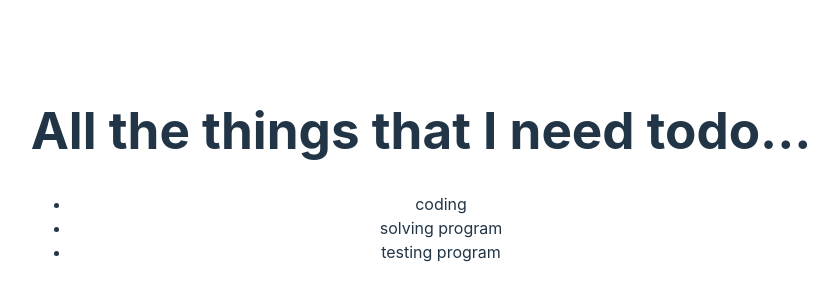
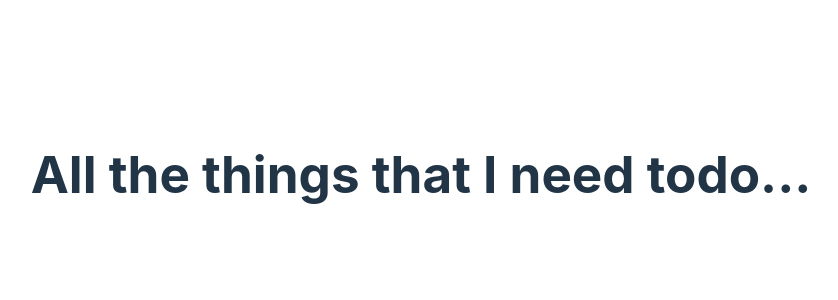
Before and after one commit to GitHubOshin/ts-react, a React (Vite) app: page / in a window 1280 px wide. Shown: the part 226-526 px from the top of the page, without its empty margins (219-1057 px from the left). Built offline with nearby package versions, Linux system fonts and the light colour scheme.

Commit message:
useState: create useState

```diff
--- a/src/App.tsx
+++ b/src/App.tsx
@@ -1,12 +1,10 @@
+import { useState } from 'react'
 import './App.css'
 import TaskList from './components/TaskList'
+import Item from './models/item'
 
 function App() {
-  const items = [
-    { id: 1, name: 'coding' },
-    { id: 2, name: 'solving program' },
-    { id: 3, name: 'testing program' }
-  ]
+  const [items, setItems] = useState<Item[]>([])
   return (
     <>
       <TaskList items={items} />
```
